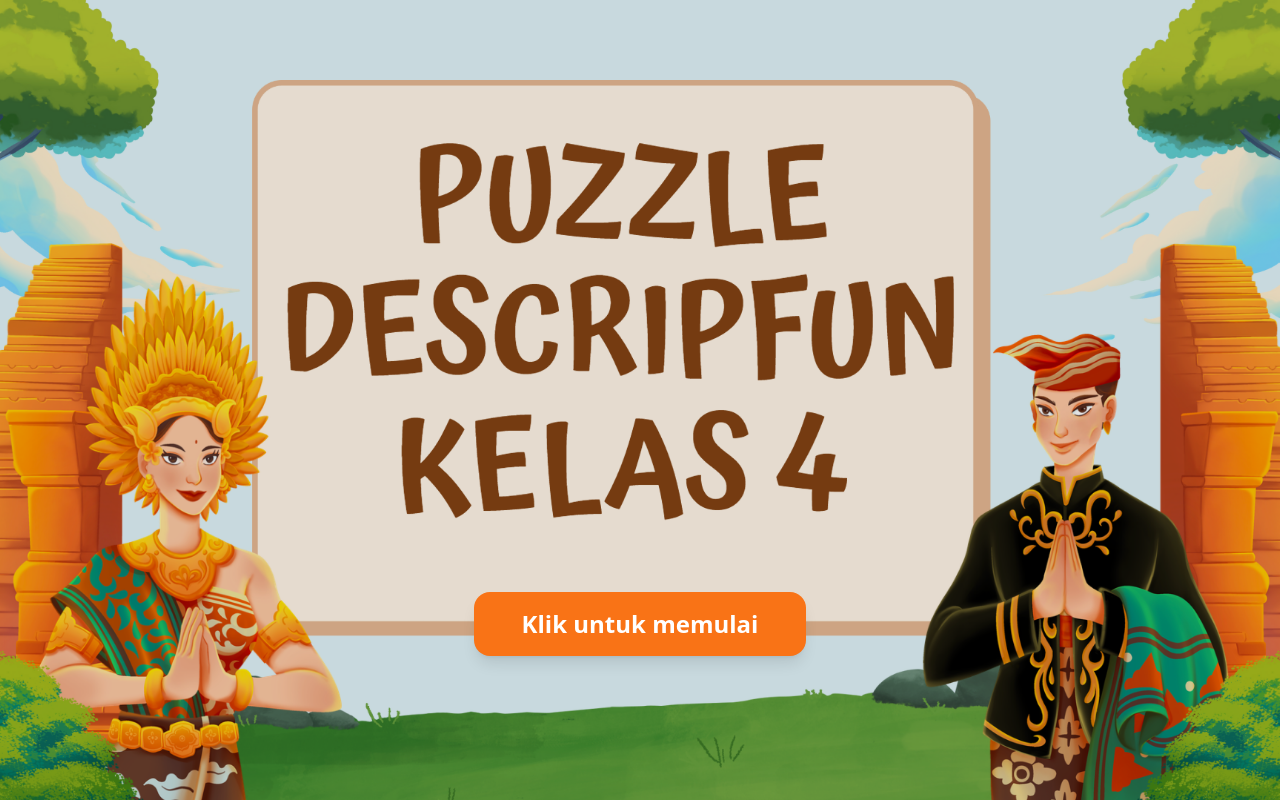
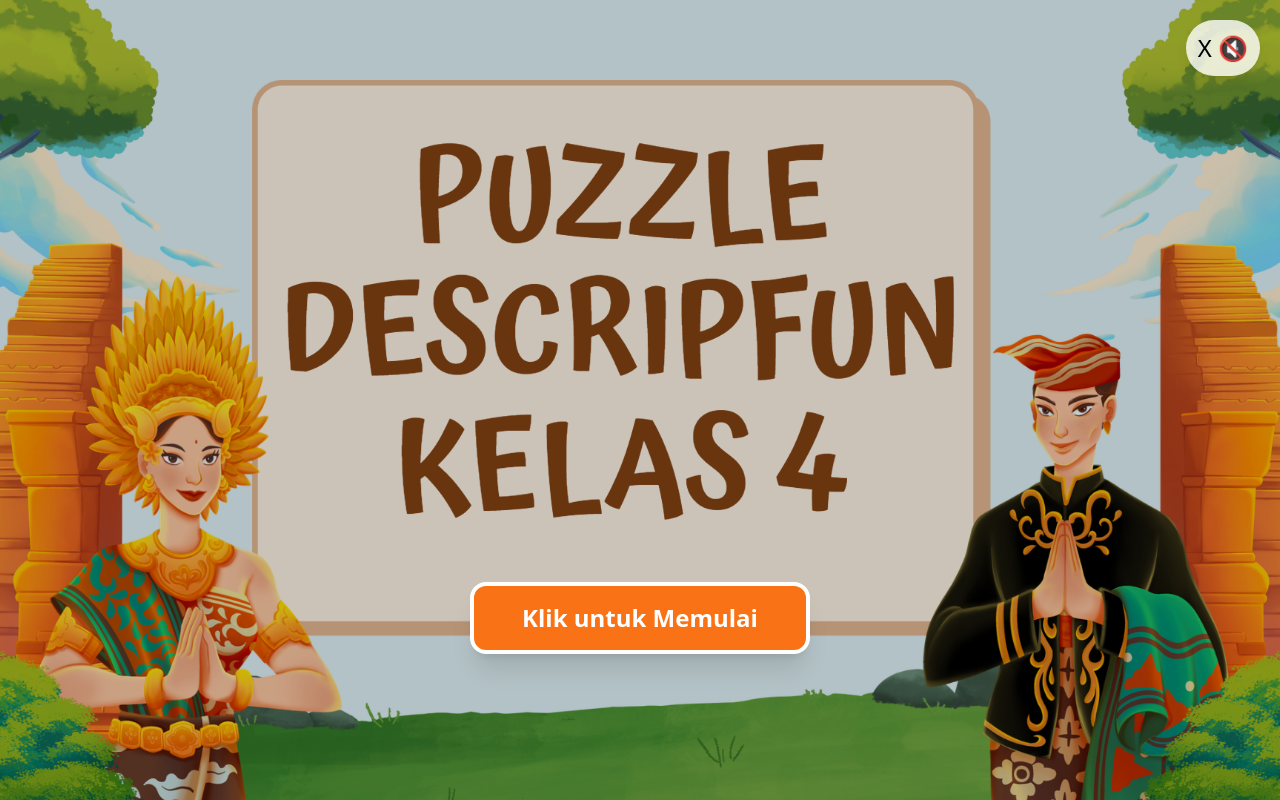
Before and after one commit to aguslaksana/Devy-Adelia, a Next.js app: page / in a window 1280 px wide. Built offline with nearby package versions, Linux system fonts and the light colour scheme.

Commit message:
tombol musik global di semua halaman

```diff
--- /dev/null
+++ b/app/MusicControl.tsx
@@ -0,0 +1,26 @@
+"use client";
+
+import { useMusic } from "./music-context";
+import { usePathname } from "next/navigation";
+
+export default function MusicControl() {
+    const { isPlaying, toggleMusic } = useMusic();
+    const pathname = usePathname();
+
+    // Jangan tampilkan tombol jika di halaman utama (opsional, karena di Home sudah ada tombol start)
+    // Tapi jika ingin muncul di semua halaman termasuk Home, hapus baris if ini:
+    // if (pathname === "/") return null;
+
+    return (
+        <button
+            onClick={(e) => {
+                e.stopPropagation();
+                toggleMusic();
+            }}
+            className="fixed top-5 right-5 z-[9999] bg-white/90 p-3 rounded-full shadow-2xl border-2 border-orange-500 hover:scale-110 transition-all active:scale-90"
+            title="Musik"
+        >
+            <span className="text-2xl">{isPlaying ? "🔊" : "🔇"}</span>
+        </button>
+    );
+}
--- a/app/music-context.tsx
+++ b/app/music-context.tsx
@@ -1,84 +1,64 @@
 "use client";
 
-import { createContext, useContext, useState, useRef, ReactNode } from "react";
+import React, { createContext, useContext, useEffect, useRef, useState } from "react";
 
-const MusicContext = createContext<{
+type MusicContextType = {
+	isPlaying: boolean;
 	playMusic: () => void;
+	pauseMusic: () => void;
+	playClickSound: () => void;
 	toggleMusic: () => void;
-	isPlaying: boolean;
-	playClickSound: () => void;
-} | null>(null);
-
-export const useMusic = () => {
-	const context = useContext(MusicContext);
-	if (!context) {
-		throw new Error("useMusic must be used within a MusicProvider");
-	}
-	return context;
 };
 
-export const MusicProvider = ({ children }: { children: ReactNode }) => {
+const MusicContext = createContext<MusicContextType | undefined>(undefined);
+
+export const MusicProvider: React.FC<{ children: React.ReactNode }> = ({ children }) => {
+	const prefix = process.env.NODE_ENV === 'production' ? '/Devy-Adelia' : '';
 	const [isPlaying, setIsPlaying] = useState(false);
-	const audioRef = useRef<HTMLAudioElement>(null);
-	const clickAudioRef = useRef<HTMLAudioElement>(null);
+	const bgMusicRef = useRef<HTMLAudioElement | null>(null);
+	const clickSoundRef = useRef<HTMLAudioElement | null>(null);
+
+	useEffect(() => {
+		bgMusicRef.current = new Audio(`${prefix}/musik-bg.opus`);
+		bgMusicRef.current.loop = true;
+		bgMusicRef.current.volume = 0.4;
+
+		clickSoundRef.current = new Audio(`${prefix}/click.opus`);
+
+		return () => {
+			bgMusicRef.current?.pause();
+		};
+	}, [prefix]);
 
 	const playMusic = () => {
-		if (audioRef.current && !isPlaying) {
-			audioRef.current.play();
-			setIsPlaying(true);
-		}
+		bgMusicRef.current?.play().then(() => setIsPlaying(true)).catch(() => {});
+	};
+
+	const pauseMusic = () => {
+		bgMusicRef.current?.pause();
+		setIsPlaying(false);
 	};
 
 	const toggleMusic = () => {
-		if (audioRef.current) {
-			if (isPlaying) {
-				audioRef.current.pause();
-				setIsPlaying(false);
-			} else {
-				audioRef.current.play();
-				setIsPlaying(true);
-			}
-		}
+		if (isPlaying) { pauseMusic(); } else { playMusic(); }
 	};
 
 	const playClickSound = () => {
-		if (clickAudioRef.current) {
-			clickAudioRef.current.currentTime = 0;
-			clickAudioRef.current.play();
+		if (clickSoundRef.current) {
+			clickSoundRef.current.currentTime = 0;
+			clickSoundRef.current.play().catch(() => {});
 		}
 	};
 
 	return (
-		<MusicContext.Provider value={{ playMusic, toggleMusic, isPlaying, playClickSound }}>
+		<MusicContext.Provider value={{ isPlaying, playMusic, pauseMusic, playClickSound, toggleMusic }}>
 			{children}
-			{/* Hidden Audio Elements */}
-			<audio ref={audioRef} loop>
-				<source src="/musik-bg.opus" type="audio/ogg" />
-				Browser Anda tidak mendukung elemen audio.
-			</audio>
-			<audio ref={clickAudioRef}>
-				<source src="/click.opus" type="audio/ogg" />
-				Browser Anda tidak mendukung elemen audio.
-			</audio>
 		</MusicContext.Provider>
 	);
 };
 
-export const MusicButton = () => {
-	const { toggleMusic, isPlaying, playClickSound } = useMusic();
-
-	const handleClick = () => {
-		playClickSound();
-		toggleMusic();
-	};
-
-	return (
-		<button
-			onClick={handleClick}
-			className="fixed bottom-4 right-4 bg-blue-500 text-white p-3 rounded-full shadow-lg hover:bg-blue-600 transition-colors duration-200 z-50"
-			title={isPlaying ? "Matikan Musik" : "Hidupkan Musik"}
-		>
-			{isPlaying ? "🔊" : "🔇"}
-		</button>
-	);
+export const useMusic = () => {
+	const context = useContext(MusicContext);
+	if (!context) throw new Error("useMusic must be used within a MusicProvider");
+	return context;
 };
--- a/app/page.tsx
+++ b/app/page.tsx
@@ -1,47 +1,74 @@
 "use client";
 
+import { useState } from "react";
 import { useRouter } from "next/navigation";
 import Image from "next/image";
 import { useMusic } from "./music-context";
 
 export default function Home() {
 	const router = useRouter();
-	const { playMusic, playClickSound } = useMusic();
+	const { playMusic, pauseMusic, playClickSound } = useMusic();
+	const [isPlaying, setIsPlaying] = useState(false);
+
+	// Logika prefix agar gambar tidak hilang di Localhost maupun GitHub
+	const prefix = process.env.NODE_ENV === 'production' ? '/Devy-Adelia' : '';
 
 	const handleStart = () => {
 		playClickSound();
 		playMusic();
+		setIsPlaying(true);
 		router.push("/bahan-belajar");
+	};
+
+	const toggleMusic = (e: React.MouseEvent) => {
+		e.stopPropagation(); // Agar tidak memicu handleStart saat klik tombol musik
+		if (isPlaying) {
+			pauseMusic();
+		} else {
+			playMusic();
+		}
+		setIsPlaying(!isPlaying);
 	};
 
 	return (
 		<main>
 			<section
 				id="landing-section"
-				// Menambahkan onClick di sini agar seluruh layar bisa diklik
 				onClick={handleStart}
-				// cursor-pointer agar kursor berubah saat diarahkan ke mana saja di layar
 				className="relative w-full h-screen flex justify-center items-end cursor-pointer overflow-hidden"
 			>
 				{/* Latar Belakang Gambar */}
 				<Image
-					src="/bgstart.png"
+					src={`${prefix}/bgstart.png`}
 					alt="Latar Belakang Start"
 					fill
 					priority
 					className="object-cover -z-10"
 				/>
 
-				{/* Tombol Visual - mb-32 tetap dipertahankan posisinya */}
-				{/* Kita menggunakan div agar tidak terjadi double-trigger button di dalam klik section */}
+				{/* Tombol Musik (Pojok Kanan Atas) */}
+				<button
+					onClick={toggleMusic}
+					className="absolute top-5 right-5 z-50 bg-white/80 p-3 rounded-full shadow-lg hover:scale-110 transition-transform"
+				>
+					{isPlaying ? (
+						// Ikon Speaker ON
+						<span className="text-2xl">🔊</span>
+					) : (
+						// Ikon Speaker OFF
+						<span className="text-2xl">X 🔇</span>
+					)}
+				</button>
+
+				{/* Tombol Utama - Pastikan z-index tinggi agar kelihatan */}
 				<div
-					className="mb-32 bg-orange-500 text-white text-2xl shadow-lg font-bold py-4 px-12 rounded-2xl transition-all duration-300 ease-in-out hover:shadow-xl hover:scale-105 animate-bounce"
+					className="relative z-20 mb-32 bg-orange-500 text-white text-2xl shadow-xl font-bold py-4 px-12 rounded-2xl transition-all duration-300 ease-in-out hover:shadow-2xl hover:scale-105 animate-bounce select-none border-4 border-white"
 				>
-					Klik untuk memulai
+					Klik untuk Memulai
 				</div>
 
-				{/* Efek overlay halus agar tulisan lebih terbaca (Opsional) */}
-				<div className="absolute inset-0 bg-black/10 -z-10"></div>
+				{/* Overlay gelap tipis */}
+				<div className="absolute inset-0 bg-black/20 -z-10"></div>
 			</section>
 		</main>
 	);
--- a/next.config.mjs
+++ b/next.config.mjs
@@ -4,7 +4,10 @@ const nextConfig = {
   images: {
     unoptimized: true,
   },
-  basePath: '/Devy-Adelia',
+  // Kode ini artinya:
+  // Jika sedang di-upload ke GitHub (production), gunakan '/Devy-Adelia'
+  // Jika sedang di laptop (development), JANGAN gunakan apa-apa ('')
+  basePath: process.env.NODE_ENV === 'production' ? '/Devy-Adelia' : '',
 };
 
 export default nextConfig;
```
